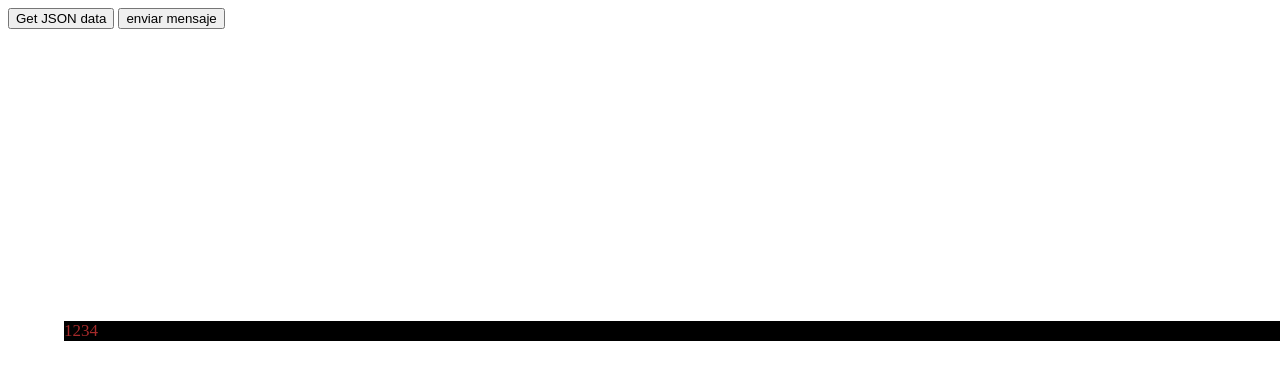
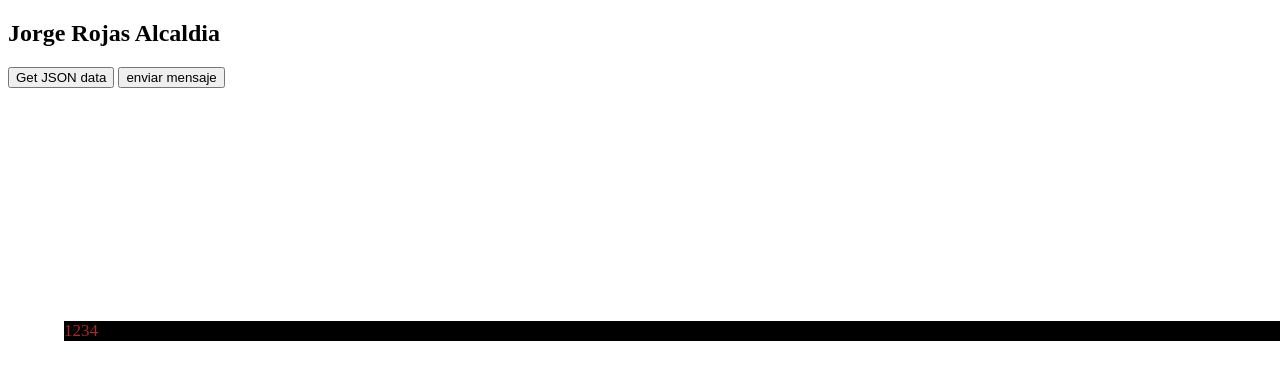
Before and after one commit to noenadies/msnbasico, a plain HTML site: page index.html in a window 1280 px wide. Shown: the top 380 px of the page. Drawn offline with Linux system fonts and the light colour scheme; no server answers.

Commit message:
Update index.html

```diff
--- a/index.html
+++ b/index.html
@@ -73,7 +73,7 @@ firebase.database().ref().child("smscandidato1").on('value', function(snapshot)
 
 </head>
 <body>
-
+<h2>Jorge Rojas Alcaldia</h2>
     <button id="bttraejson" >Get JSON data</button>
     <button id="btenviamensaje" onclick="enviar();" >enviar mensaje</button>
 
```
